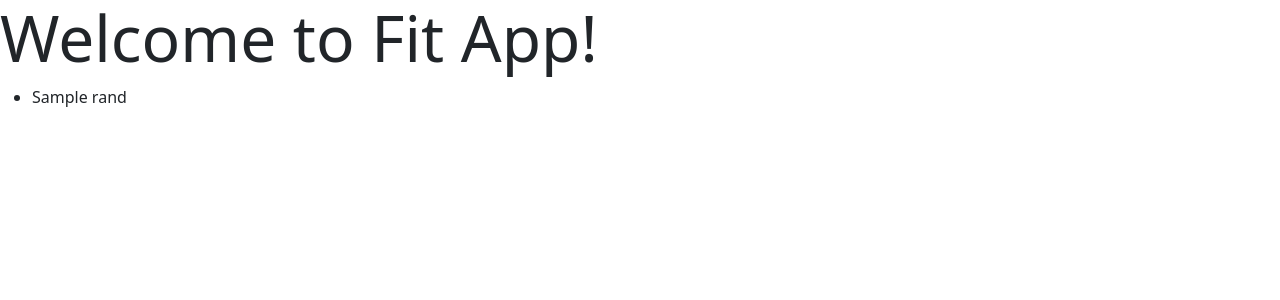
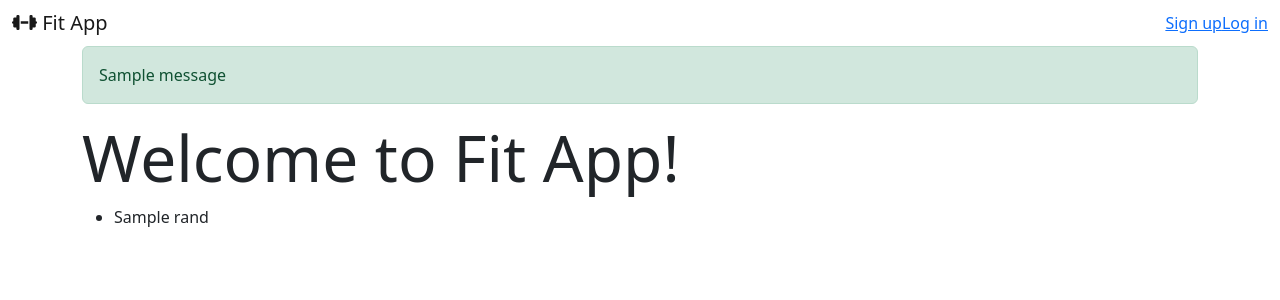
Before and after one commit to edgarsanchezbarreda/Capstone_Project_1, a Flask app: template templates/index.html in a window 1280 px wide. Shown: the top 300 px of the page. Run offline with Flask 2, Linux system fonts and the light colour scheme; the template is opened without the code that fills it: most values are stand-ins (such as "Sample title", 1, 10 or a date in 2020); one stand-in notice (Sample message) is shown; some libraries are stand-ins or nearby versions.

Commit message:
Added Logo and basic navbar

```diff
--- a/app.py
+++ b/app.py
@@ -27,7 +27,6 @@ headers = {
 	"X-RapidAPI-Key": "7ddbb671c3msh5ac6eca10dce7d9p1c4f61jsna698597b6a3f"
 }
 
-
 ###############################################
 # Homepage route
 
--- a/templates/base.html
+++ b/templates/base.html
@@ -10,10 +10,44 @@
     <link href="https://cdn.jsdelivr.net/npm/bootstrap@5.2.0-beta1/dist/css/bootstrap.min.css" rel="stylesheet"
         integrity="sha384-0evHe/X+R7YkIZDRvuzKMRqM+OrBnVFBL6DOitfPri4tjfHxaWutUpFmBp4vmVor" crossorigin="anonymous">
 
+    <link rel="stylesheet" href="https://cdnjs.cloudflare.com/ajax/libs/font-awesome/6.1.1/css/all.min.css"
+        integrity="sha512-KfkfwYDsLkIlwQp6LFnl8zNdLGxu9YAA1QvwINks4PhcElQSvqcyVLLD9aMhXd13uQjoXtEKNosOWaZqXgel0g=="
+        crossorigin="anonymous" referrerpolicy="no-referrer" />
     <title>Capstone Project</title>
 </head>
 
 <body>
+
+    <nav class="navbar navbar-expand">
+        <div class="container-fluid">
+            <div class="navbar-header">
+                <a href="/" class="navbar-brand">
+                    <i class="fa-solid fa-dumbbell"></i>
+                    <span>Fit App</span>
+                </a>
+            </div>
+            <ul class="nav navbar-nav navbar-right">
+
+                {% if not g.user %}
+                <li><a href="/signup">Sign up</a></li>
+                <li><a href="/login">Log in</a></li>
+                {% else %}
+                <li>
+                    <a href="/users/{{ g.user.id }}">
+                        <img src="{{ g.user.image_url }}" alt="{{ g.user.username }}">
+                    </a>
+                </li>
+                <li><a href="/messages/new">New Message</a></li>
+                <li><a href="/logout">Log out</a></li>
+                {% endif %}
+            </ul>
+        </div>
+    </nav>
+    <div class="container">
+        {% for category, message in get_flashed_messages(with_categories=True) %}
+        <div class="alert alert-{{ category }}">{{ message }}</div>
+        {% endfor %}
+
         <!-- JavaScript Bundle with Popper -->
         <script src="https://cdn.jsdelivr.net/npm/bootstrap@5.2.0-beta1/dist/js/bootstrap.bundle.min.js"
             integrity="sha384-pprn3073KE6tl6bjs2QrFaJGz5/SUsLqktiwsUTF55Jfv3qYSDhgCecCxMW52nD2" crossorigin="anonymous">
```
Lines whose indentation alone changed are shown as unchanged.
